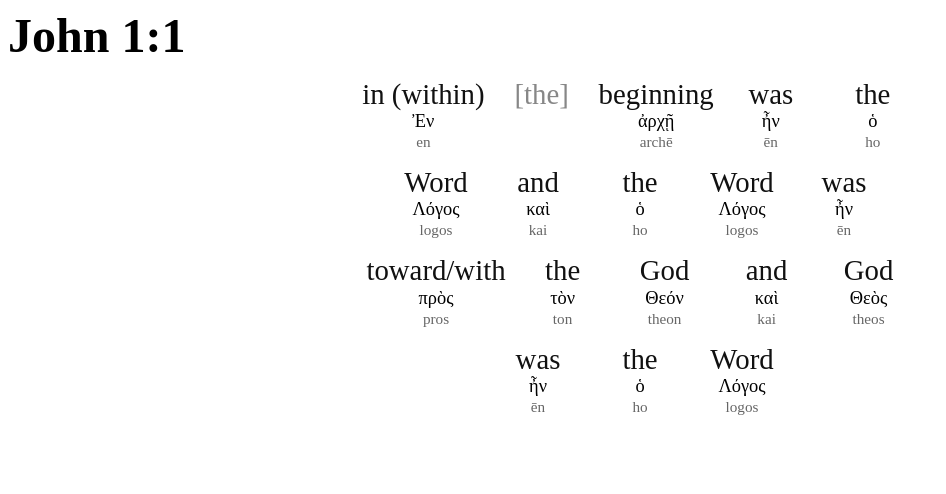
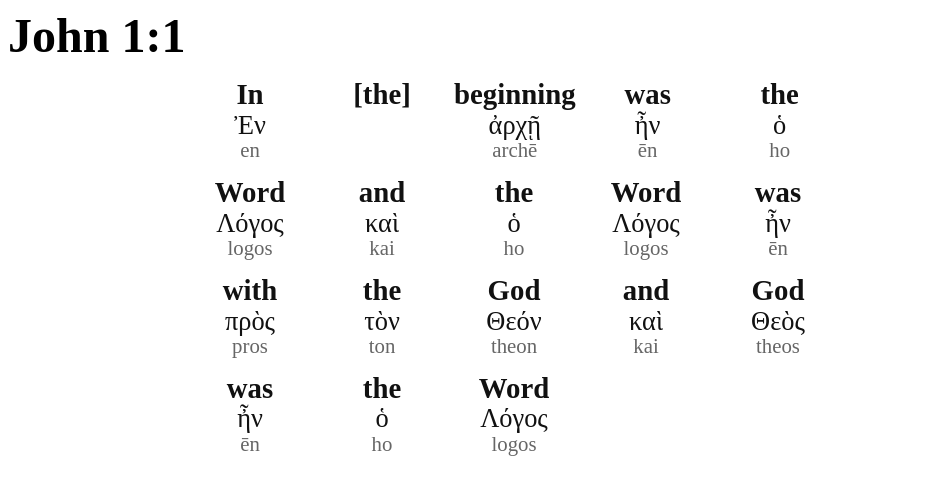
Before and after one commit to adrian1967/InterlinearAdri, a SvelteKit app: page / in a window 1280 px wide. Shown: the top 494 px of the page, without its empty margins (0-946 px from the left). Built offline with nearby package versions, Linux system fonts and the light colour scheme.

Commit message:
avant fix crash VERSE_DATA (retour possible)

```diff
--- a/src/routes/+page.svelte
+++ b/src/routes/+page.svelte
@@ -10,6 +10,7 @@
 
   // "read" | "chapters" | "verses"
   let view = "read";
+
 
   // -----------------------------
   // LEXIQUE (version courte)
@@ -192,6 +193,63 @@ ${selectedWord.translatedAs ?? selectedWord.translatedAsCount ?? ""}
     }
   };
 
+  // -----------------------------
+// VERSES (contenu par verset)
+// -----------------------------
+const VERSE_DATA = {
+  John: {
+    1: {
+      1: [
+        // Ligne 1
+        [
+          { key: "en", trans: "In", greek: "Ἐν", pron: "en" },
+          { dim: true, trans: "[the]" },
+          { key: "arche", trans: "beginning", greek: "ἀρχῇ", pron: "archē" },
+          { key: "eimi", trans: "was", greek: "ἦν", pron: "ēn" },
+          { key: "ho", trans: "the", greek: "ὁ", pron: "ho" }
+        ],
+        // Ligne 2
+        [
+          { key: "logos", trans: "Word", greek: "Λόγος", pron: "logos" },
+          { key: "kai", trans: "and", greek: "καὶ", pron: "kai" },
+          { key: "ho", trans: "the", greek: "ὁ", pron: "ho" },
+          { key: "logos", trans: "Word", greek: "Λόγος", pron: "logos" },
+          { key: "eimi", trans: "was", greek: "ἦν", pron: "ēn" }
+        ],
+        // Ligne 3
+        [
+          { key: "pros", trans: "with", greek: "πρὸς", pron: "pros" },
+          { key: "ho", trans: "the", greek: "τὸν", pron: "ton" },
+          { key: "theos", trans: "God", greek: "Θεόν", pron: "theon" },
+          { key: "kai", trans: "and", greek: "καὶ", pron: "kai" },
+          { key: "theos", trans: "God", greek: "Θεὸς", pron: "theos" }
+        ],
+        // Ligne 4
+        [
+          { key: "eimi", trans: "was", greek: "ἦν", pron: "ēn" },
+          { key: "ho", trans: "the", greek: "ὁ", pron: "ho" },
+          { key: "logos", trans: "Word", greek: "Λόγος", pron: "logos" }
+        ]
+      ],
+
+      // Pour tester: on met un verset 7 "placeholder" (tu pourras le remplir après)
+      7: [
+        [
+          { key: "houtos", trans: "He", greek: "Οὗτος", pron: "houtos" },
+          { key: "erchomai", trans: "came", greek: "ἦλθεν", pron: "ēlthen" },
+          { key: "eis", trans: "for", greek: "εἰς", pron: "eis" },
+          { dim: true, trans: "[a]" },
+          { key: "martyria", trans: "witness", greek: "μαρτυρίαν", pron: "marturian" }
+        ]
+      ]
+    }
+  }
+};
+
+// verset courant (tableau de lignes)
+$: currentVerseLines =
+  VERSE_DATA?.[currentBook]?.[currentChapter]?.[currentVerseNum] ?? null;
+
   $: verseTitle = `${currentBook} ${currentChapter}:${currentVerseNum}`;
 
   // -----------------------------
@@ -253,28 +311,6 @@ ${selectedWord.translatedAs ?? selectedWord.translatedAsCount ?? ""}
     <button class="cancel" on:click={cancelPicker}>CANCEL</button>
   </div>
 
-{:else if view === "verses"}
-  <!-- PICKER VERSETS -->
-  <div class="picker">
-    <div class="tabs">
-      <div class="tab" on:click={openChapterPicker}>CHAPTER</div>
-      <div class="tab active">VERSE</div>
-    </div>
-
-    <div class="grid">
-      {#each Array(CHAPTERS[currentBook][currentChapter]) as _, i}
-        <button
-          class:selected={(i + 1) === currentVerseNum}
-          on:click={() => pickVerse(i + 1)}
-        >
-          {i + 1}
-        </button>
-      {/each}
-    </div>
-
-    <button class="cancel" on:click={cancelPicker}>CANCEL</button>
-  </div>
-
 
 {:else}
   <!-- MODE LECTURE -->
@@ -288,12 +324,12 @@ ${selectedWord.translatedAs ?? selectedWord.translatedAsCount ?? ""}
         on:click={() => select("en")}
         on:keydown={(e) => (e.key === "Enter" || e.key === " ") && select("en")}
       >
-        <div class="trans">in (within)</div>
+        <div class="trans">In</div>
         <div class="greek">Ἐν</div>
         <div class="pron">en</div>
       </div>
 
-      <div class="word-block dim">
+      <div class="word-block">
         <div class="trans">[the]</div>
         <div class="greek"></div>
         <div class="pron"></div>
@@ -408,7 +444,7 @@ ${selectedWord.translatedAs ?? selectedWord.translatedAsCount ?? ""}
         on:click={() => select("pros")}
         on:keydown={(e) => (e.key === "Enter" || e.key === " ") && select("pros")}
       >
-        <div class="trans">toward/with</div>
+        <div class="trans">with</div>
         <div class="greek">πρὸς</div>
         <div class="pron">pros</div>
       </div>
@@ -503,6 +539,9 @@ ${selectedWord.translatedAs ?? selectedWord.translatedAsCount ?? ""}
   </div>
 {/if}
 
+
+
+
 {#if selectedWord}
   <div
     class="lexicon-overlay"
@@ -550,14 +589,17 @@ ${selectedWord.translatedAs ?? selectedWord.translatedAsCount ?? ""}
 
   /* Lecture */
   .read {
-    margin-top: 0.5rem;
+  margin-top: 0.5rem;
+  max-width: 900px;
+  margin-left: auto;
+  margin-right: auto;
   }
 
   .line {
     display: flex;
     gap: 12px;
     margin-bottom: 1rem;
-    justify-content: center;
+    justify-content: flex-start;
     flex-wrap: wrap;
   }
 
@@ -574,21 +616,21 @@ ${selectedWord.translatedAs ?? selectedWord.translatedAsCount ?? ""}
     cursor: default;
   }
 .trans {
-  font-size: 1.8rem;      /* EN grand */
+  font-size: 1.2rem;
+  font-weight: 500;
   color: #111;
-  line-height: 1.05;
+  text-align: center;
 }
 
 .greek {
-  font-size: 1.15rem;     /* grec plus petit */
+  font-size: 1.6rem;
   font-family: "Times New Roman", serif;
-  margin-top: 2px;
+  font-weight: 500;
 }
 
 .pron {
-  font-size: 0.95rem;     /* pron encore plus petit */
-  color: #666;
-  margin-top: 1px;
+  font-size: 0.8rem;
+  color: #777;
 }
 
   /* Picker style (Hagios-ish) */
@@ -704,4 +746,32 @@ ${selectedWord.translatedAs ?? selectedWord.translatedAsCount ?? ""}
 .lex-label { font-weight: 700; }
 .lex-value { font-weight: 400; }
 
+/* === OVERRIDE HIÉRARCHIE (English > Greek > Pron) === */
+.read .word-block .trans{
+  font-size: 1.8rem !important;
+  font-weight: 600 !important;
+  color: #111 !important;
+  line-height: 1.05 !important;
+  margin-bottom: 0.15rem !important;
+}
+
+.read .word-block .greek{
+  font-size: 1.65rem !important;
+  font-weight: 500 !important;
+  color: #111 !important;
+  line-height: 1.05 !important;
+  margin-bottom: 0.05rem !important;
+}
+
+.read .word-block .pron{
+  font-size: 1.3rem !important;
+  color: #666 !important;
+  line-height: 1 !important;
+}
+
+/* un peu plus de “bloc” pour que ça respire bien */
+.read .word-block{
+  min-width: 120px !important;
+}
+
 </style>
```
